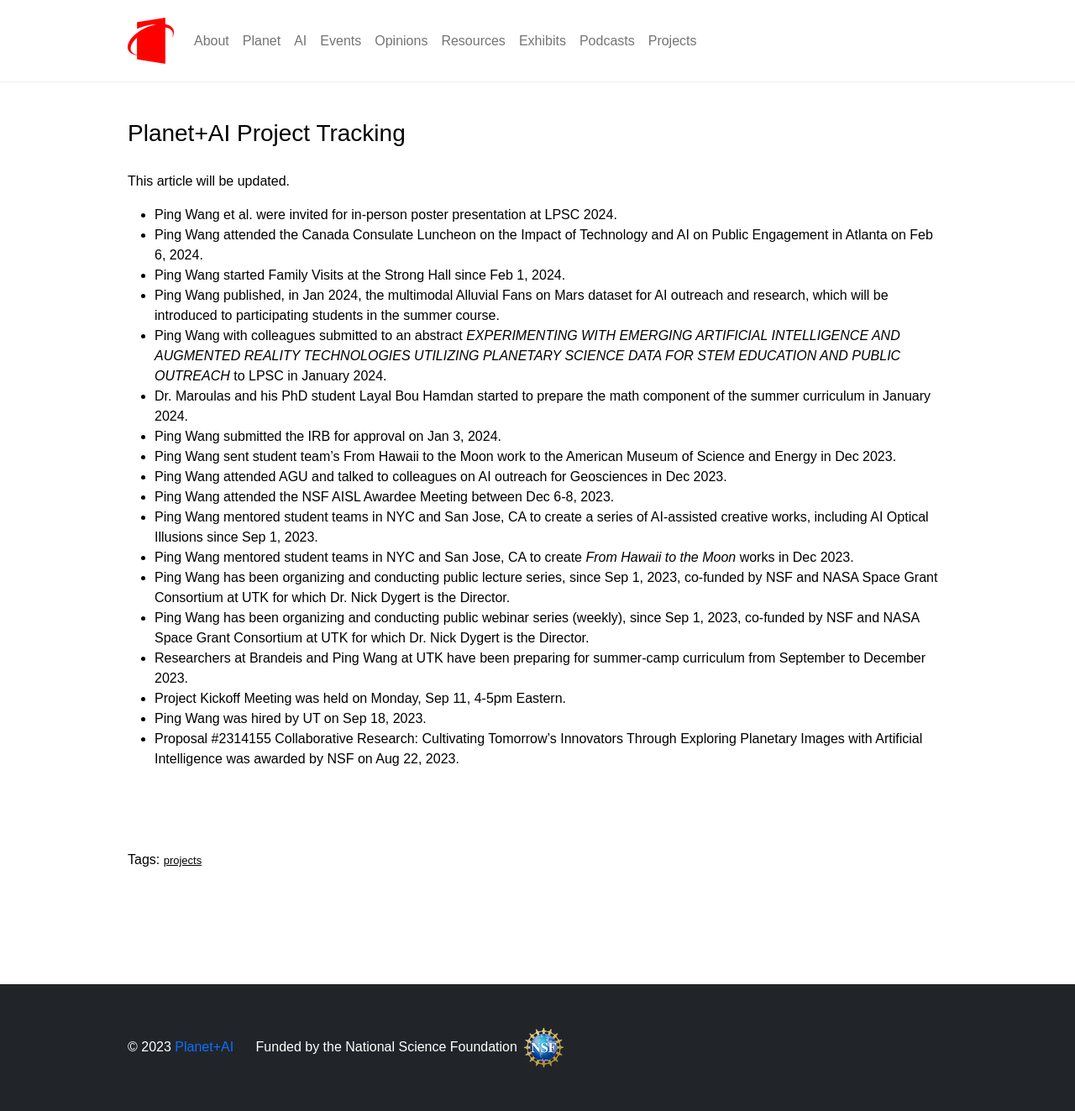
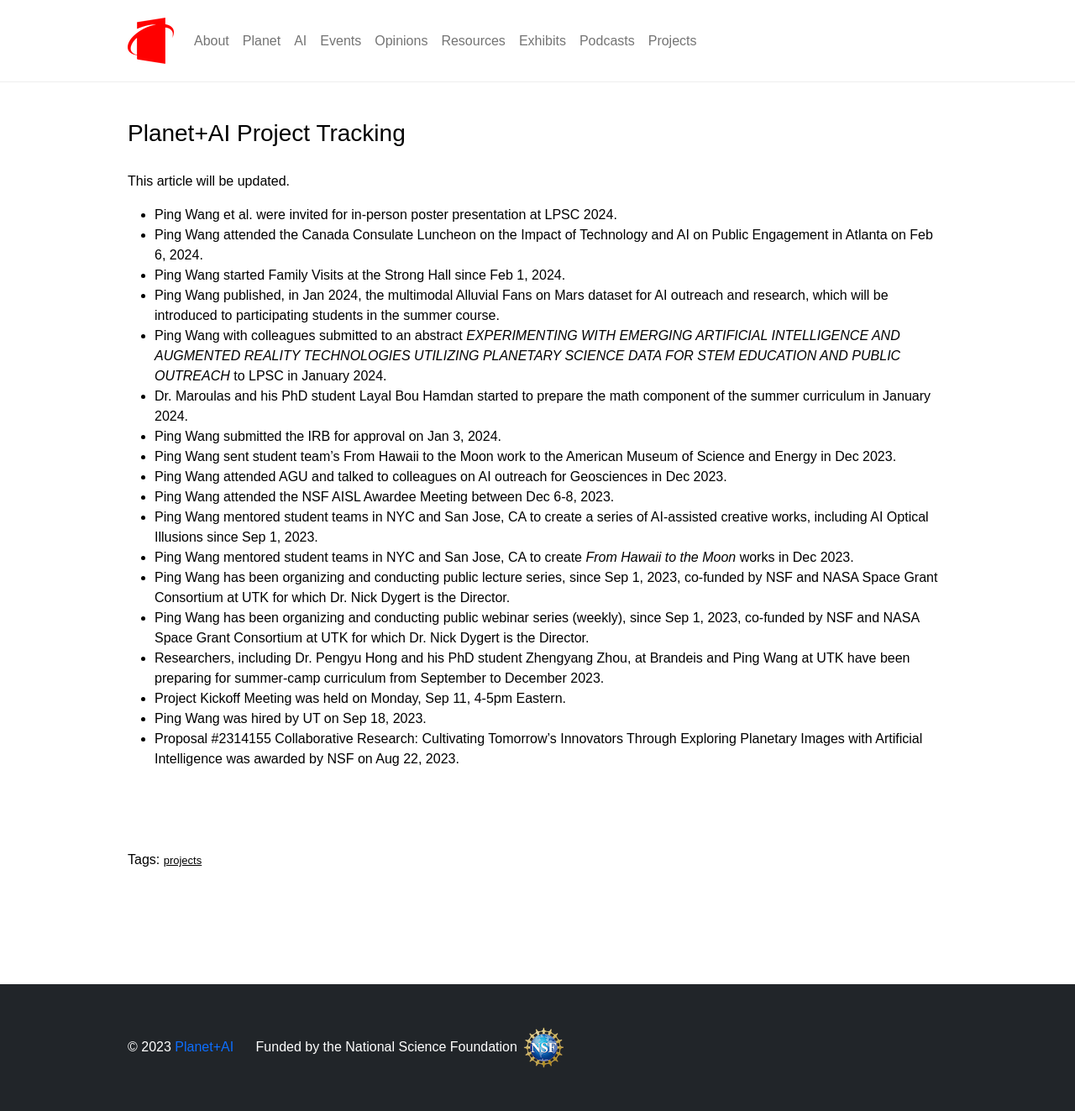
Before and after one commit to planet-ai-2023/planet-ai-2023.github.io, a Jekyll site: the page built from _posts/2024-2-18-planet-ai-project-tracking.md, in a window 1280 px wide. Shown: the whole page at 84% size. Built offline with Jekyll 4.4.1, drawn with Linux system fonts in a browser that asks for light colours.

Commit message:
Add files via upload

```diff
--- a/_posts/2024-2-18-planet-ai-project-tracking.md
+++ b/_posts/2024-2-18-planet-ai-project-tracking.md
@@ -22,7 +22,7 @@ This article will be updated.
 - Ping Wang mentored student teams in NYC and San Jose, CA to create *From Hawaii to the Moon* works in Dec 2023.
 - Ping Wang has been organizing and conducting public lecture series, since Sep 1, 2023, co-funded by NSF and NASA Space Grant Consortium at UTK for which Dr. Nick Dygert is the Director.
 - Ping Wang has been organizing and conducting public webinar series (weekly), since Sep 1, 2023, co-funded by NSF and NASA Space Grant Consortium at UTK for which Dr. Nick Dygert is the Director.
-- Researchers at Brandeis and Ping Wang at UTK have been preparing for summer-camp curriculum from September to December 2023.
+- Researchers, including Dr. Pengyu Hong and his PhD student Zhengyang Zhou, at Brandeis and Ping Wang at UTK have been preparing for summer-camp curriculum from September to December 2023.
 - Project Kickoff Meeting was held on Monday, Sep 11, 4-5pm Eastern.
 - Ping Wang was hired by UT on Sep 18, 2023.
 - Proposal #2314155 Collaborative Research: Cultivating Tomorrow’s Innovators Through Exploring Planetary Images with Artificial Intelligence was awarded by NSF on Aug 22, 2023.
```
